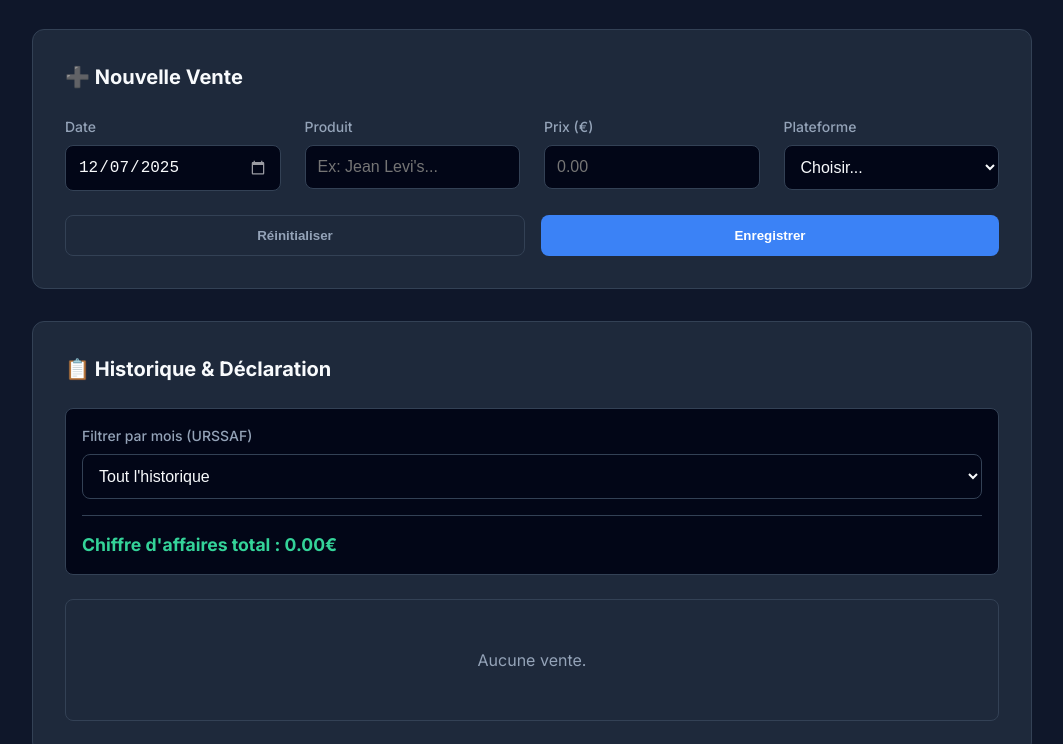
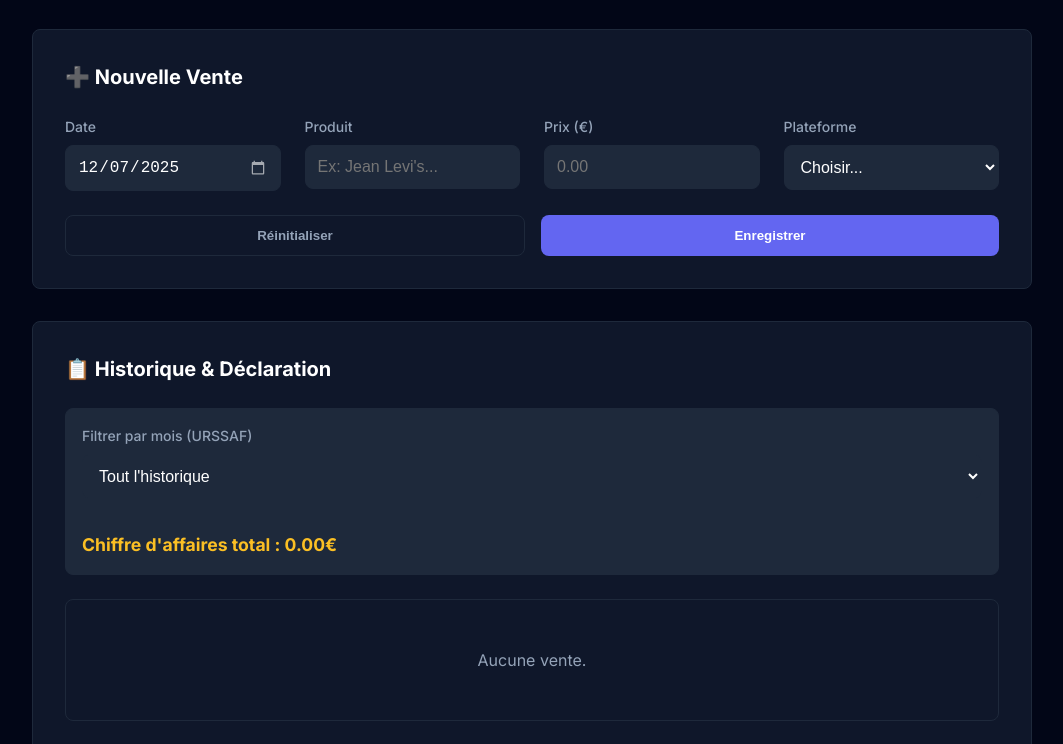
Before and after one commit to ludoentreprise/suivi-ventes, a plain HTML site: page index.html in a window 1280 px wide. Shown: the part 303-1047 px from the top of the page, without its empty margins (108-1171 px from the left). Drawn offline with Linux system fonts and the light colour scheme.

Commit message:
Update index.html

```diff
--- a/index.html
+++ b/index.html
@@ -7,20 +7,20 @@
     <link href="https://fonts.googleapis.com/css2?family=Inter:wght@400;500;600;700&display=swap" rel="stylesheet">
     <style>
         :root {
-            /* THÈME 1: OBSIDIAN SLATE */
-            --bg-body: #0f172a;       /* Fond principal sombre */
-            --bg-card: #1e293b;       /* Fond des cartes */
-            --bg-input: #020617;      /* Fond des champs */
-            --text-main: #f8fafc;     /* Blanc cassé */
-            --text-muted: #94a3b8;    /* Gris clair */
-            --border: #334155;        /* Bordures */
-            --primary: #3b82f6;       /* Bleu */
-            --primary-hover: #2563eb;
-            --success: #34d399;       /* Vert */
-            --danger: #ef4444;        /* Rouge */
-            --badge-bg: rgba(59, 130, 246, 0.15);
-            --badge-text: #60a5fa;
-            --radius: 12px;
+            /* THÈME 2: DEEP MIDNIGHT */
+            --bg-body: #020617;       /* Noir bleuté profond */
+            --bg-card: #0f172a;       /* Bleu nuit */
+            --bg-input: #1e293b;      /* Gris bleu */
+            --text-main: #ffffff;     /* Blanc pur */
+            --text-muted: #94a3b8;    /* Gris moyen */
+            --border: #1e293b;        /* Bordure discrète */
+            --primary: #6366f1;       /* Indigo */
+            --primary-hover: #4f46e5;
+            --success: #fbbf24;       /* OR / AMBRE (Pour l'argent) */
+            --danger: #f87171;        /* Rouge pastel */
+            --badge-bg: rgba(99, 102, 241, 0.2);
+            --badge-text: #c7d2fe;
+            --radius: 8px;            /* Coins un peu plus carrés */
         }
 
         * { margin: 0; padding: 0; box-sizing: border-box; }
@@ -37,7 +37,7 @@
         .stat-card { background: var(--bg-card); padding: 1.5rem; border-radius: var(--radius); border: 1px solid var(--border); display: flex; flex-direction: column; }
         .stat-label { font-size: 0.875rem; font-weight: 600; color: var(--text-muted); text-transform: uppercase; letter-spacing: 0.05em; margin-bottom: 0.5rem; }
         .stat-value { font-size: 2rem; font-weight: 700; color: var(--text-main); }
-        .stat-value.money { color: var(--success); }
+        .stat-value.money { color: var(--success); text-shadow: 0 0 15px rgba(251, 191, 36, 0.2); }
         .stat-subtext { font-size: 0.875rem; color: var(--text-muted); margin-top: auto; padding-top: 0.5rem; }
 
         /* FORMS & CARDS */
@@ -47,30 +47,30 @@
         .form-group { display: flex; flex-direction: column; gap: 0.5rem; }
         label { font-size: 0.875rem; font-weight: 500; color: var(--text-muted); }
 
-        input, select { padding: 0.75rem; background-color: var(--bg-input); border: 1px solid var(--border); border-radius: 8px; font-size: 1rem; color: var(--text-main); width: 100%; transition: all 0.2s; }
+        input, select { padding: 0.75rem; background-color: var(--bg-input); border: 1px solid var(--border); border-radius: var(--radius); font-size: 1rem; color: var(--text-main); width: 100%; transition: all 0.2s; }
         input:focus, select:focus { outline: none; border-color: var(--primary); }
         ::-webkit-calendar-picker-indicator { filter: invert(1); opacity: 0.6; cursor: pointer; }
 
         .button-group { display: flex; gap: 1rem; }
-        button { padding: 0.75rem 1.5rem; border-radius: 8px; font-weight: 600; cursor: pointer; border: none; flex: 1; transition: 0.2s; }
+        button { padding: 0.75rem 1.5rem; border-radius: var(--radius); font-weight: 600; cursor: pointer; border: none; flex: 1; transition: 0.2s; }
         .btn-primary { background-color: var(--primary); color: white; }
         .btn-primary:hover { background-color: var(--primary-hover); }
         .btn-secondary { background-color: transparent; border: 1px solid var(--border); color: var(--text-muted); }
         .btn-secondary:hover { background-color: var(--bg-input); color: var(--text-main); }
 
         /* TABLE */
-        .filter-wrapper { background: var(--bg-input); padding: 1rem; border-radius: 8px; margin-bottom: 1.5rem; border: 1px solid var(--border); }
+        .filter-wrapper { background: var(--bg-input); padding: 1rem; border-radius: var(--radius); margin-bottom: 1.5rem; border: 1px solid var(--border); }
         .monthly-highlight { font-weight: 700; color: var(--success); font-size: 1.1rem; margin-top: 1rem; padding-top: 1rem; border-top: 1px solid var(--border); }
-        .table-responsive { overflow-x: auto; border-radius: 8px; border: 1px solid var(--border); }
+        .table-responsive { overflow-x: auto; border-radius: var(--radius); border: 1px solid var(--border); }
         table { width: 100%; border-collapse: collapse; text-align: left; }
-        th { padding: 1rem; background-color: rgba(0,0,0,0.2); font-weight: 600; color: var(--text-muted); text-transform: uppercase; font-size: 0.75rem; }
+        th { padding: 1rem; background-color: rgba(0,0,0,0.3); font-weight: 600; color: var(--text-muted); text-transform: uppercase; font-size: 0.75rem; }
         td { padding: 1rem; border-top: 1px solid var(--border); color: var(--text-main); font-size: 0.95rem; }
         tr:hover td { background-color: rgba(255,255,255,0.03); }
 
         .platform-tag { padding: 0.25rem 0.75rem; border-radius: 99px; font-size: 0.75rem; font-weight: 600; background-color: var(--badge-bg); color: var(--badge-text); }
         .price-tag { font-family: monospace; font-weight: 700; color: var(--success); }
-        .btn-delete { background-color: rgba(239, 68, 68, 0.15); color: var(--danger); padding: 0.4rem 0.8rem; font-size: 0.8rem; flex: none; width: auto; }
-        .btn-delete:hover { background-color: rgba(239, 68, 68, 0.25); }
+        .btn-delete { background-color: rgba(248, 113, 113, 0.1); color: var(--danger); padding: 0.4rem 0.8rem; font-size: 0.8rem; flex: none; width: auto; }
+        .btn-delete:hover { background-color: rgba(248, 113, 113, 0.2); }
         .empty-state { padding: 3rem; text-align: center; color: var(--text-muted); }
 
         @media (max-width: 640px) { h1 { font-size: 1.5rem; } .form-grid { grid-template-columns: 1fr; } }
@@ -80,7 +80,7 @@
     <div class="container">
         <header>
             <h1>📈 Suivi Ventes & URSSAF</h1>
-            <p class="subtitle">Thème Obsidian Slate</p>
+            <p class="subtitle">Thème Deep Midnight</p>
         </header>
 
         <div class="stats-grid">
```
